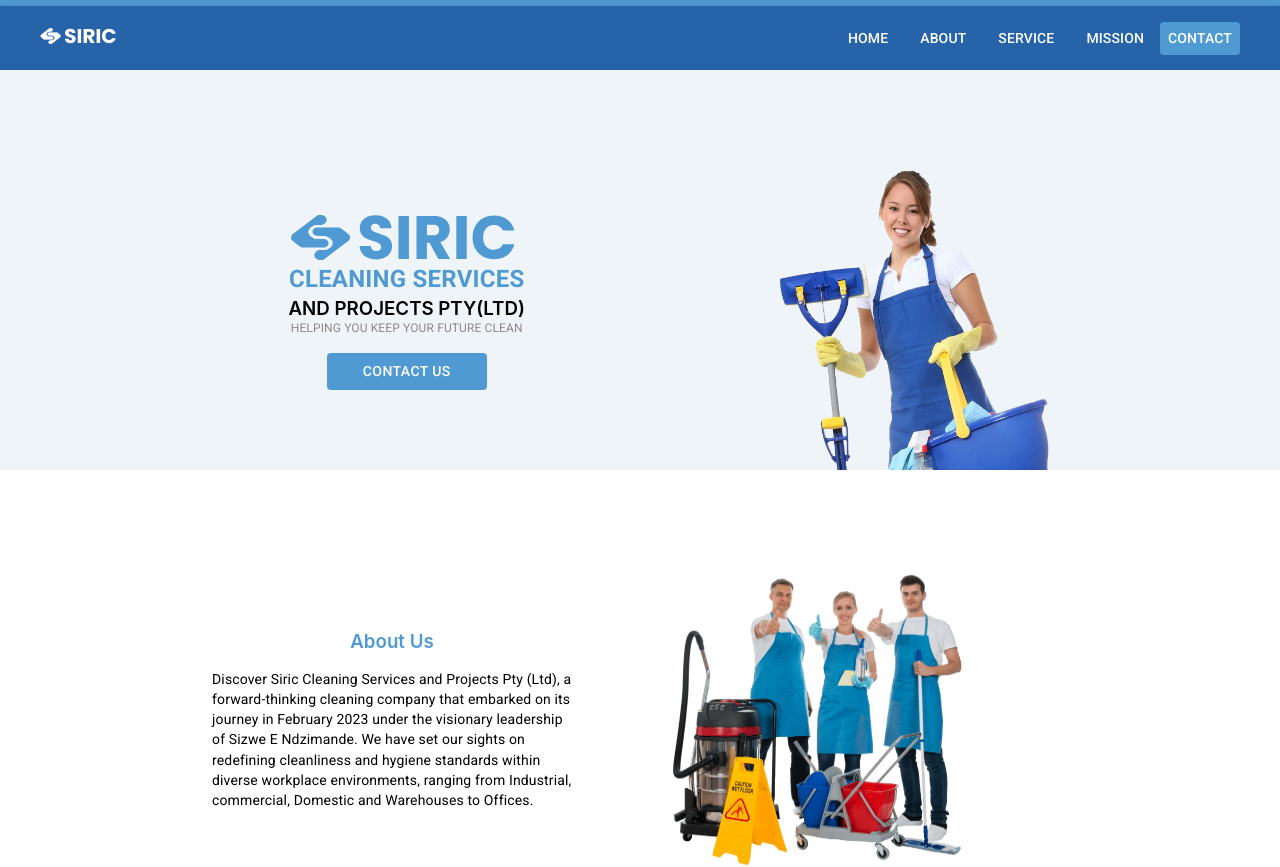
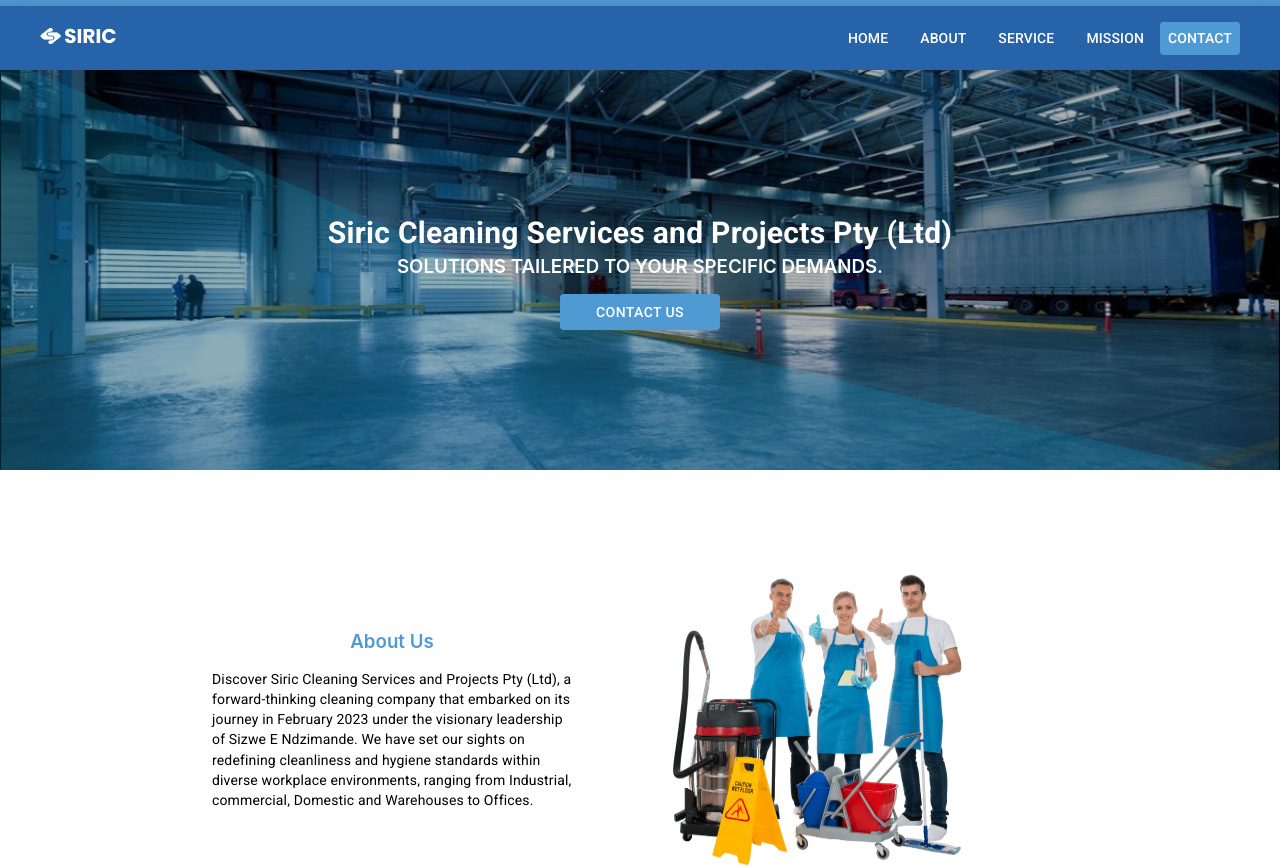
Before and after one commit to codewithmokone/siric-cleaning-website, a React (Create React App) app: page / in a window 1280 px wide. Shown: the top 867 px of the page. Built offline with nearby package versions, Linux system fonts and the light colour scheme.

Commit message:
changed the hero section image and aligned the text to the center.

```diff
--- a/public/index.html
+++ b/public/index.html
@@ -3,6 +3,7 @@
   <head>
     <meta charset="utf-8" />
     <link rel="icon" href="%PUBLIC_URL%/favicon.ico" />
+    <link rel=”stylesheet” href=”https://fonts.googleapis.com/css2family=Open+Sans:wght@300&family=Raleway:wght@300&family=Roboto&display=swap”>
     <meta name="viewport" content="width=device-width, initial-scale=1" />
     <meta name="theme-color" content="#000000" />
     <meta
--- a/src/components/CustomTypography.jsx
+++ b/src/components/CustomTypography.jsx
@@ -20,7 +20,7 @@
     );
   } else if (theme === "heading") {
     return (
-      <Typography sx={{ fontSize: 24, fontWeight: 700, color: { color } }}>
+      <Typography sx={{ fontSize: 30, fontWeight: 700, color: { color } }}>
         {children}
       </Typography>
     );
--- a/src/components/herosection/HeroSection.jsx
+++ b/src/components/herosection/HeroSection.jsx
@@ -1,6 +1,6 @@
 import { Box } from "@mui/material";
 import React from "react";
-import image from "../../assets/images/hero-sec.png";
+import image from "../../assets/images/newherosection.svg";
 import logo from "../../assets/images/blue_logo.svg";
 import CustomTypography from "../CustomTypography";
 import CustomButton from "../CustomButton";
@@ -10,41 +10,46 @@
     <Box
       sx={{
         width: "auto",
-        height:400,
-        display: {lg:"flex"},
+        height: 400,
+        display: { lg: "flex" },
         justifyContent: "center",
         alignItems: "center",
-        backgroundColor:'#EFF4F8',
+        backgroundImage: `url(${image})`,
+        backgroundPosition: "center",
+        backgroundSize: "cover",
+        backgroundRepeat: "no-repeat",
       }}
     >
       <Box
         sx={{
-          width: 390,
-          display: {xs:"none",lg:"flex"},
+          display: { xs: "none", lg: "flex" },
           flexDirection: "column",
+          justifyContent: "center",
           alignItems: "center",
-          marginBottom:-8
         }}
       >
-        <img src={logo} alt="main-image" width={"60%"} />
-        <CustomTypography theme={"heading"} color={"#509AD4"}>
-          CLEANING SERVICES
+        {/* <img src={logo} alt="main-image" width={"60%"} /> */}
+        <CustomTypography theme={"heading"} color={"#FFFFFF"}>
+          Siric Cleaning Services and Projects Pty (Ltd)
         </CustomTypography>
-        <CustomTypography theme={"subheading"}>
-          AND PROJECTS PTY(LTD)
+        <CustomTypography theme={"subheading"} color={"#FFFFFF"}>
+        SOLUTIONS TAILERED TO YOUR SPECIFIC DEMANDS.
         </CustomTypography>
-        <CustomTypography fontSize={12} color={"#8F8888"}>
+        {/* <CustomTypography theme={"subheading"} color={"#FFFFFF"}>
+          HELPING YOU KEEP YOUR FUTURE CLEAN.
+        </CustomTypography> */}
+        {/* <CustomTypography fontSize={12} color={"#8F8888"}>
           HELPING YOU KEEP YOUR FUTURE CLEAN
-        </CustomTypography>
+        </CustomTypography> */}
         <Box sx={{ marginTop: 2 }}>
-          <CustomButton width={160} buttonColor={'#509AD4'} >
+          <CustomButton width={160} buttonColor={"#509AD4"}>
             Contact Us
           </CustomButton>
         </Box>
       </Box>
-      <Box sx={{ marginLeft: 20,marginBottom:-13 }}>
+      {/* <Box sx={{ marginLeft: 20, marginBottom: -13 }}>
         <img src={image} alt="main-image" width={"100%"} height={300} />
-      </Box>
+      </Box> */}
     </Box>
   );
 };
--- a/src/components/main/Contact.jsx
+++ b/src/components/main/Contact.jsx
@@ -57,13 +57,19 @@
       ) : (
         <Box
           sx={{
-            width: {xs:390, lg:1200},
+            width: { xs: 390, lg: 1200 },
             display: "column",
             justifyContent: "center",
             marginTop: 6,
           }}
         >
-          <Box sx={{ width: {xs:390, lg:1200}, display: "flex", justifyContent: "center" }}>
+          <Box
+            sx={{
+              width: { xs: 390, lg: 1200 },
+              display: "flex",
+              justifyContent: "center",
+            }}
+          >
             <CustomTypography
               color="#509AD4"
               theme={"subheading"}
@@ -74,13 +80,20 @@
           </Box>
           <Box
             sx={{
-              width: {xs:390, lg:1200},
+              width: { xs: 390, lg: 1200 },
               display: "flex",
               justifyContent: "center",
               marginTop: 4,
             }}
           >
-            <Box sx={{ width:{xs:360, lg:600}, display: "column", alignItems: "center" }}>
+            <Box
+              sx={{
+                width: { xs: 360, lg: 600 },
+                display: "column",
+                alignItems: "center",
+              }}
+            >
+              <form>
                 <CustomTextField
                   placeholder="Name"
                   icon={"name"}
@@ -100,7 +113,7 @@
                 ></CustomTextField>
                 <Box
                   sx={{
-                  width:{xs:360, lg:600},
+                    width: { xs: 360, lg: 600 },
                     display: "flex",
                     justifyContent: "center",
                     alignItems: "center",
@@ -109,6 +122,7 @@
                 >
                   <CustomButton>Send</CustomButton>
                 </Box>
+              </form>
             </Box>
           </Box>
         </Box>
--- a/src/components/navbar/Navbar.jsx
+++ b/src/components/navbar/Navbar.jsx
@@ -30,6 +30,7 @@
       <Box sx={{ width: "auto", height: 6, backgroundColor: "#509AD4" }}></Box>
       <AppBar
         position="static"
+        elevation={10}
         sx={{ display: "flex", justifyContent: "center",bgcolor:'#2663A8' }}
       >
         <Toolbar  sx={{ display: "flex", justifyContent: "center" }}>
```
Also changed, not shown: src/assets/images/newherosection.svg (added). Lines whose indentation alone changed are shown as unchanged.
